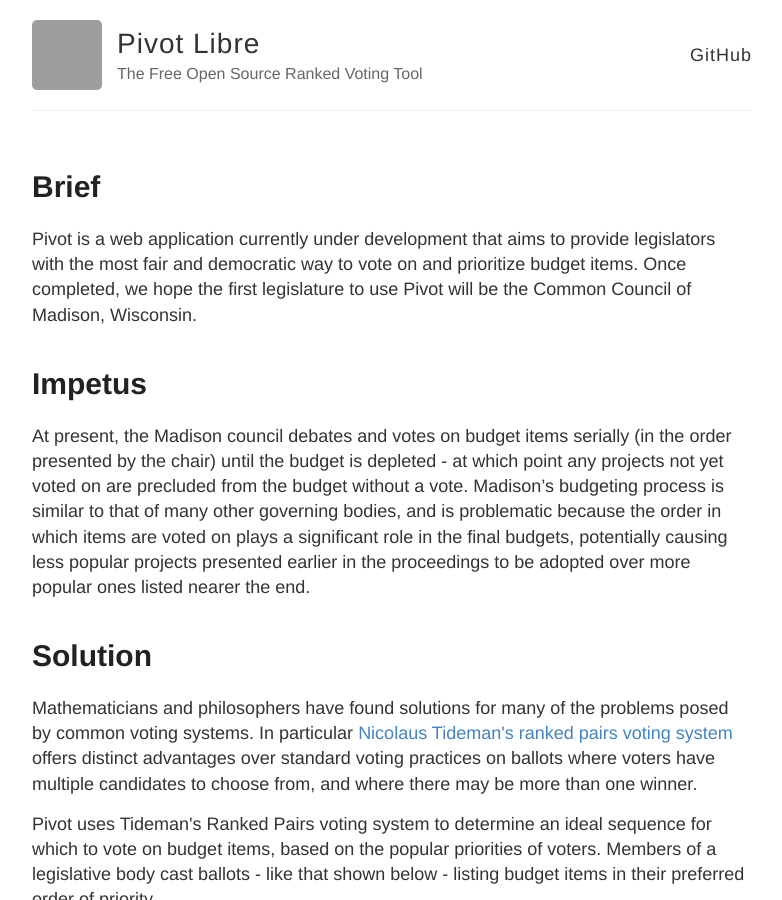
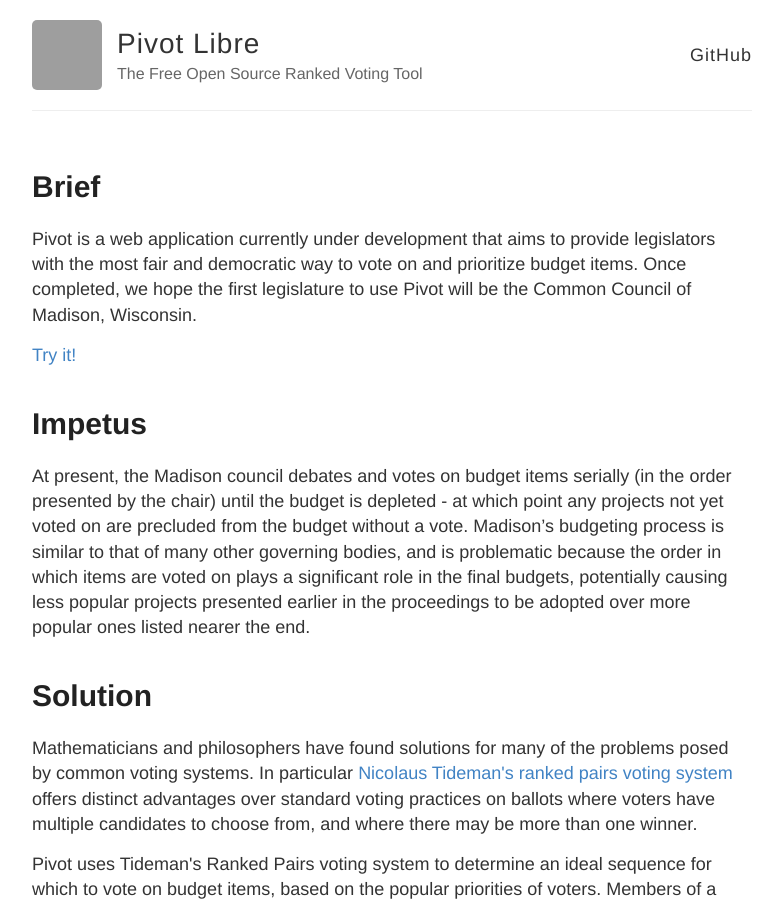
Before and after one commit to pivot-libre/pivot-libre.github.io, a Jekyll site: the page built from index.html, in a window 1280 px wide and 900 px high. Shown: the whole window, without its empty margins (248-1030 px from the left). Built offline with Jekyll 4.4.1, drawn with Linux system fonts in a browser that asks for light colours; grey boxes are pictures that could not be loaded.

Commit message:
Update index.html

```diff
--- a/index.html
+++ b/index.html
@@ -7,6 +7,7 @@ layout: default
     <h1>Brief</h1>
     <div class="entry">
       <p>Pivot is a web application currently under development that aims to provide legislators with the most fair and democratic way to vote on and prioritize budget items. Once completed, we hope the first legislature to use Pivot will be the Common Council of Madison, Wisconsin.</p>
+      <p><a href="https://pivot.vote">Try it!</a></p>
     </div>
   </article>
   <article class="post">
```
